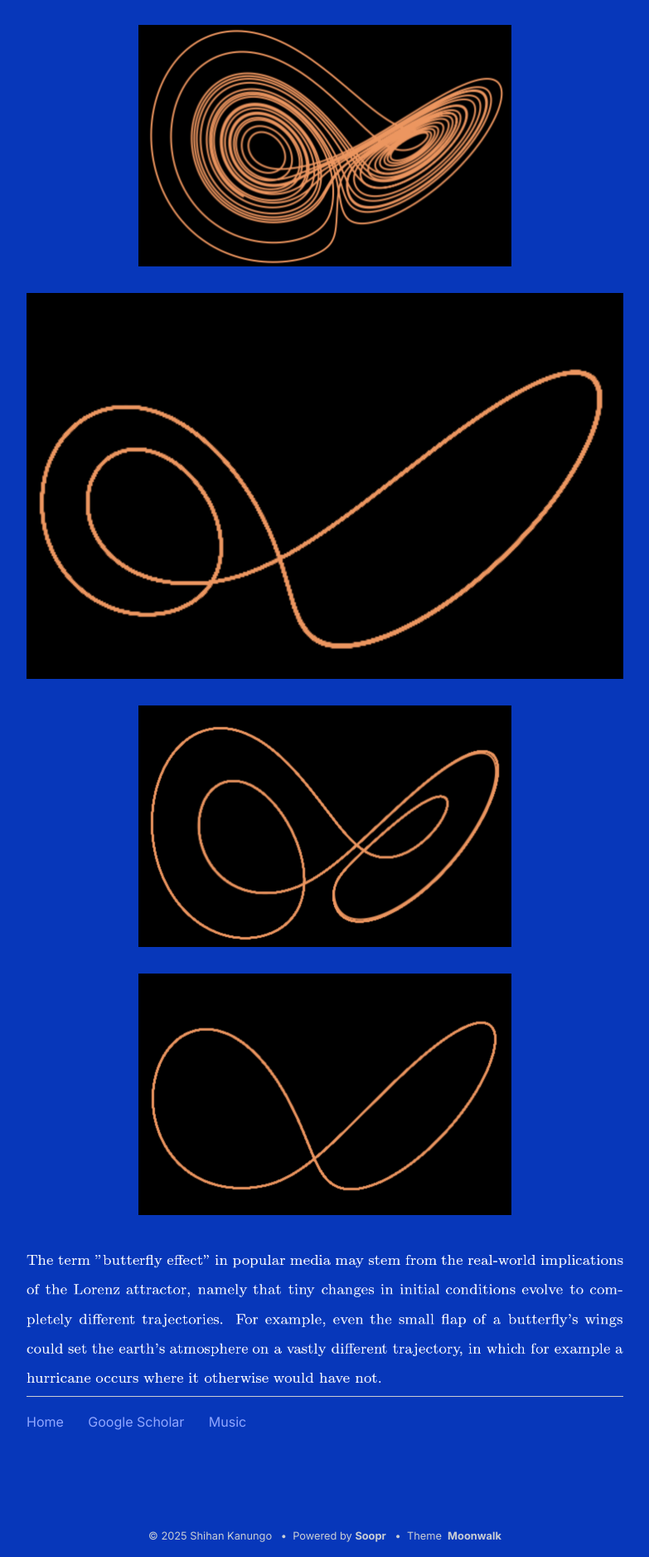
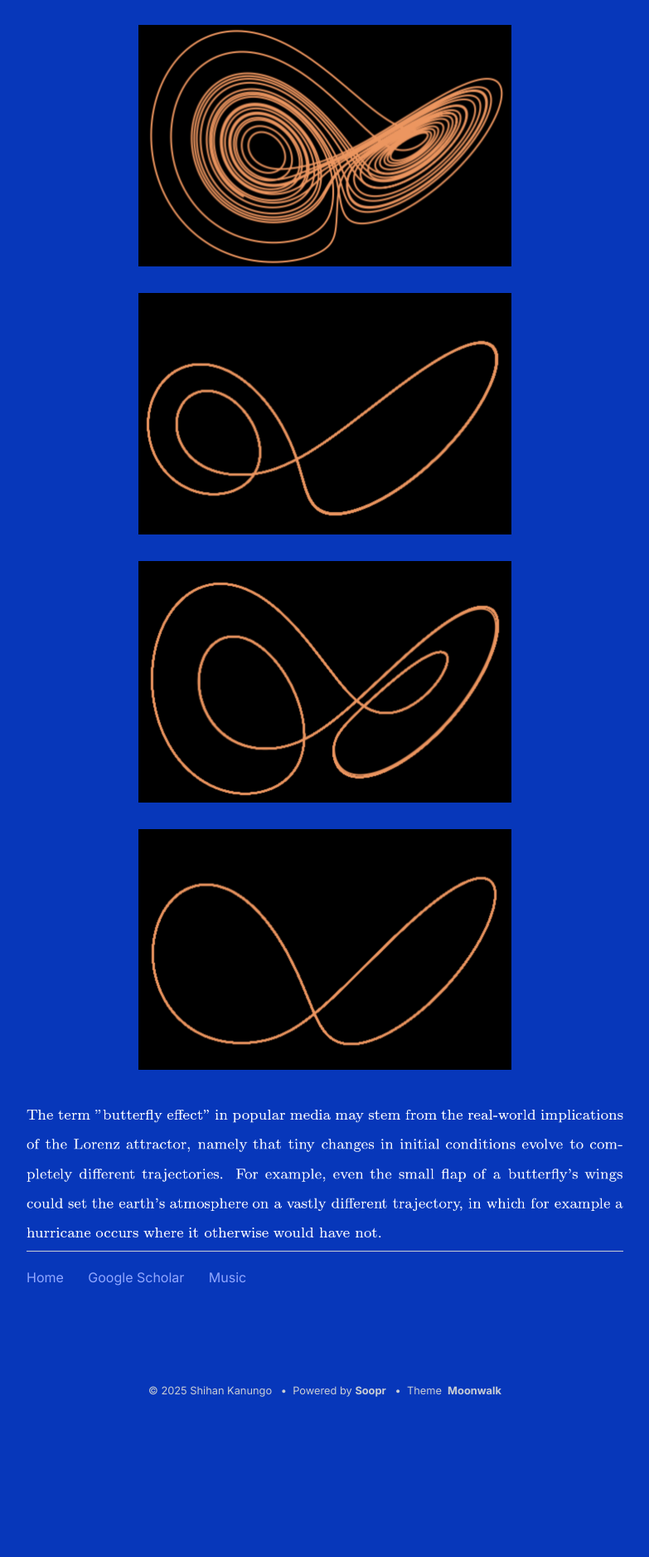
Before and after one commit to shihankanungo/shihankanungo.github.io, a Jekyll site: the page built from dyn-sys.md, in a window 1280 px wide. Shown: the part 1675-3551 px from the top of the page at 83% size, without its empty margins (248-1031 px from the left). Built offline with Jekyll 4.4.1, drawn with Linux system fonts in a browser that asks for light colours; after the commit the page ends 3377 px from its top, so only the background shows below that.

Commit message:
Update dyn-sys.md

```diff
--- a/dyn-sys.md
+++ b/dyn-sys.md
@@ -9,7 +9,7 @@ title: San José State University '24
 <img src="lorenz_r15.png" align="middle" style="width:450px;"> <br>
 <img src="lorenz_r28.png" align="middle" style="width:450px;"> <br>
 <img src="lorenz_r50.png" align="middle" style="width:450px;"> <br>
-<img src="lorenz_r100.png" align="middle" style="width:4500px;"> <br>
+<img src="lorenz_r100.png" align="middle" style="width:450px;"> <br>
 <img src="lorenz_r150.png" align="middle" style="width:450px;"> <br>
 <img src="lorenz_r250.png" align="middle" style="width:450px;"> <br>
 
```
